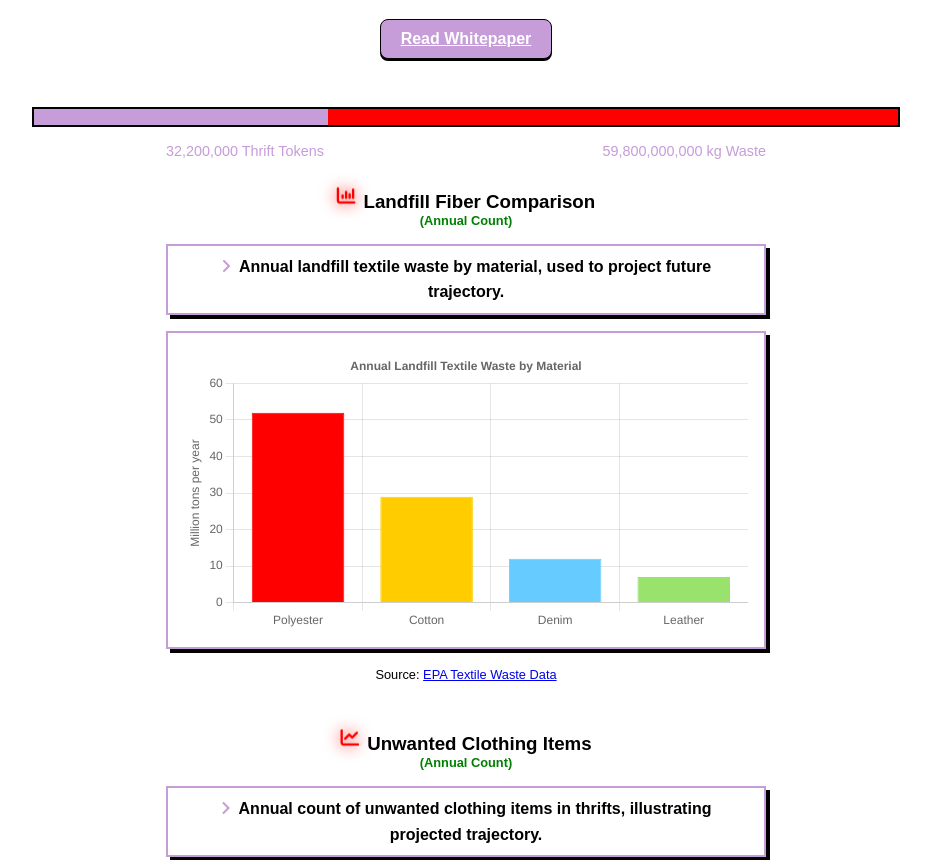
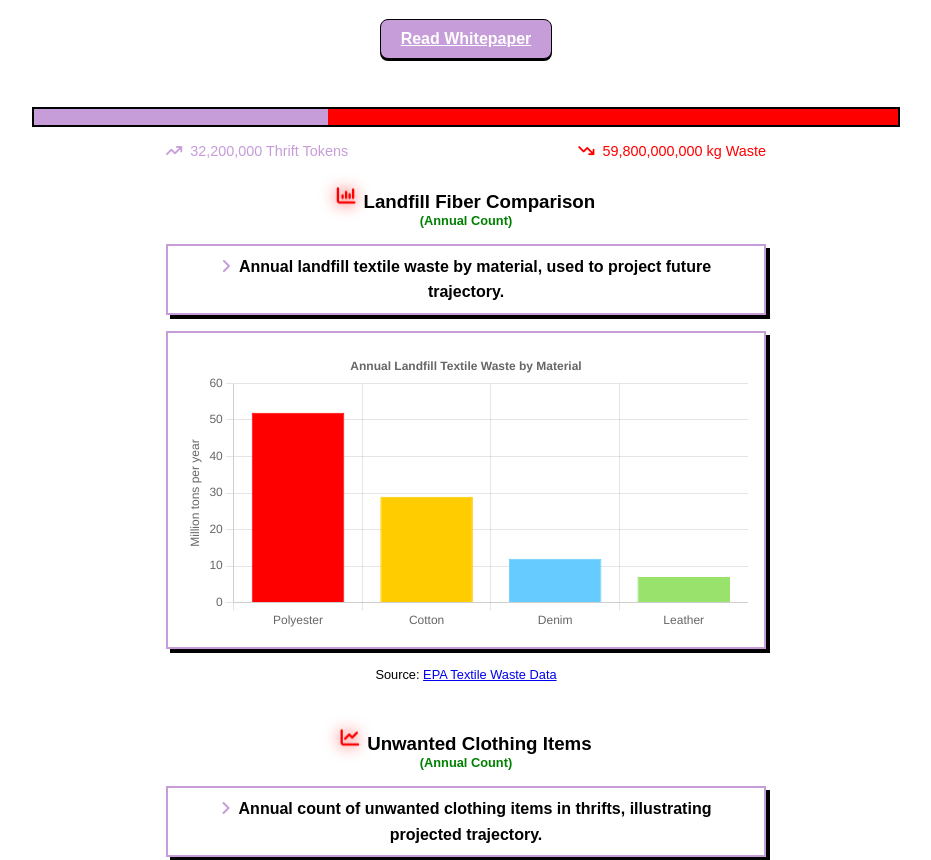
Before and after one commit to marcoromanodev/thrift-token, a plain HTML site: page index.html in a window 1280 px wide. Shown: the part 1497-2357 px from the top of the page, without its empty margins (174-1105 px from the left). Drawn offline with nearby package versions, Linux system fonts and the light colour scheme; no server answers; animation ran at ten frames a second.

Commit message:
Add directional icons and colors to tug-of-war counts

```diff
--- a/index.html
+++ b/index.html
@@ -122,8 +122,8 @@
             <div id="wasteBar" class="tug-bar waste"></div>
         </div>
         <div class="tug-labels">
-            <span id="tokenCount" class="token-label">0 Thrift Tokens</span>
-            <span id="wasteCount" class="waste-label">92,000,000,000 kg Waste</span>
+            <span class="token-label"><i class="fa-solid fa-arrow-trend-up"></i> <span id="tokenValue">0 Thrift Tokens</span></span>
+            <span class="waste-label"><i class="fa-solid fa-arrow-trend-down"></i> <span id="wasteValue">92,000,000,000 kg Waste</span></span>
         </div>
         <h3><i class="fa-solid fa-chart-column section-icon red-icon" aria-hidden="true"></i>Landfill Fiber Comparison <br><span class="annual-count">(Annual Count)</span></h3>
         <p>Annual landfill textile waste by material, used to project future trajectory.</p>
--- a/script.js
+++ b/script.js
@@ -111,9 +111,9 @@ function toggleMenu() {
 function initTugOfWar() {
     const tokenBar = document.getElementById("tokenBar");
     const wasteBar = document.getElementById("wasteBar");
-    const tokenCount = document.getElementById("tokenCount");
-    const wasteCount = document.getElementById("wasteCount");
-    if (!tokenBar || !wasteBar) return;
+    const tokenValue = document.getElementById("tokenValue");
+    const wasteValue = document.getElementById("wasteValue");
+    if (!tokenBar || !wasteBar || !tokenValue || !wasteValue) return;
 
     const maxTokens = 92_000_000;
     const maxWaste = 92_000_000_000; // kg (92 million tons)
@@ -132,8 +132,8 @@ function initTugOfWar() {
         tokenBar.style.width = progress * 100 + "%";
         wasteBar.style.width = (1 - progress) * 100 + "%";
 
-        tokenCount.textContent = Math.round(tokens).toLocaleString() + " Thrift Tokens";
-        wasteCount.textContent = Math.round(waste).toLocaleString() + " kg Waste";
+        tokenValue.textContent = Math.round(tokens).toLocaleString() + " Thrift Tokens";
+        wasteValue.textContent = Math.round(waste).toLocaleString() + " kg Waste";
     }
 
     step();
--- a/styles.css
+++ b/styles.css
@@ -109,7 +109,10 @@ section > p:not(.graph-source):not(.total-supply) {
     color: #c69cd9;
 }
 .tug-labels .waste-label {
-    color: #c69cd9;
+    color: #ff0000;
+}
+.tug-labels i {
+    margin-right: 0.25rem;
 }
 
 .annual-count {
```
